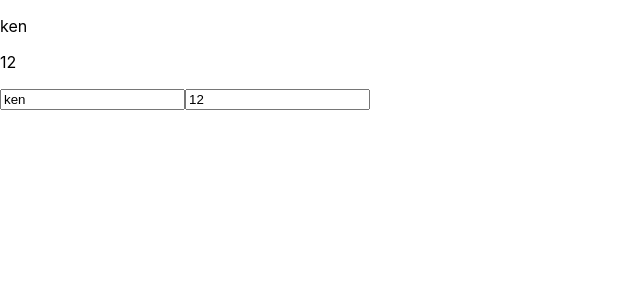
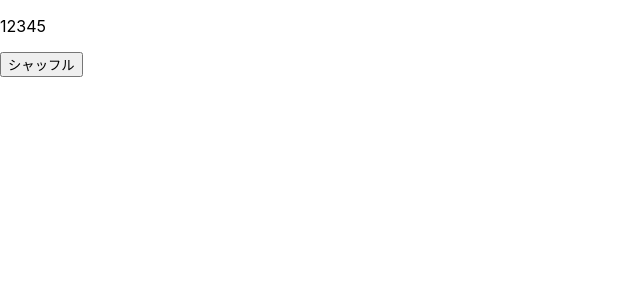
Before and after one commit to KNR1009/react-app, a Next.js app: page /example in a window 1280 px wide. Shown: the top 300 px of the page, without its empty margins (0-640 px from the left). Built offline with nearby package versions, Linux system fonts and the light colour scheme.

Commit message:
配列を更新できるように

```diff
--- a/pages/example/index.tsx
+++ b/pages/example/index.tsx
@@ -6,24 +6,23 @@ type User = {
   age: number;
 };
 
+const numArray = [1, 2, 3, 4, 5];
+
 const Example: NextPage = () => {
-  const [user, setUser] = useState<User>({
-    name: "ken",
-    age: 12,
-  });
+  const [num, setNum] = useState<number[]>(numArray);
 
-  const onChangeName = (e: ChangeEvent<HTMLInputElement>) => {
-    setUser({ name: e.target.value, age: user.age });
+  const shuffle = () => {
+    const copyNum = [...num];
+    const iterator = copyNum[0];
+    copyNum.shift();
+    copyNum.push(iterator);
+    setNum(copyNum);
   };
-  const onChangeAge = (e: ChangeEvent<HTMLInputElement>) => {
-    setUser({ name: user.name, age: Number(e.target.value) });
-  };
+
   return (
     <div>
-      <p>{user.name}</p>
-      <p>{user.age}</p>
-      <input type="text" value={user.name} onChange={onChangeName} />
-      <input type="text" value={user.age} onChange={onChangeAge} />
+      <p>{num}</p>
+      <button onClick={shuffle}>シャッフル</button>
     </div>
   );
 };
```
